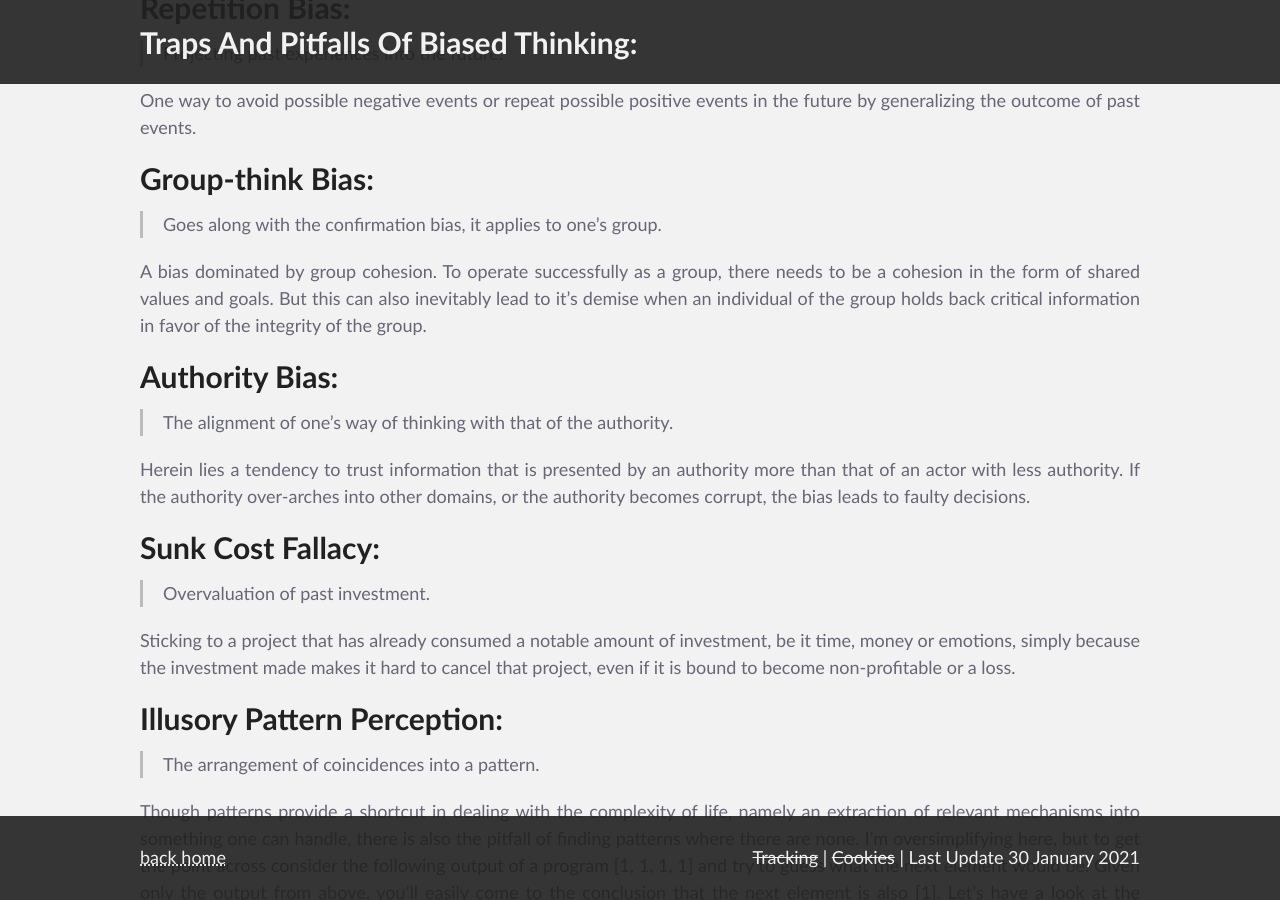
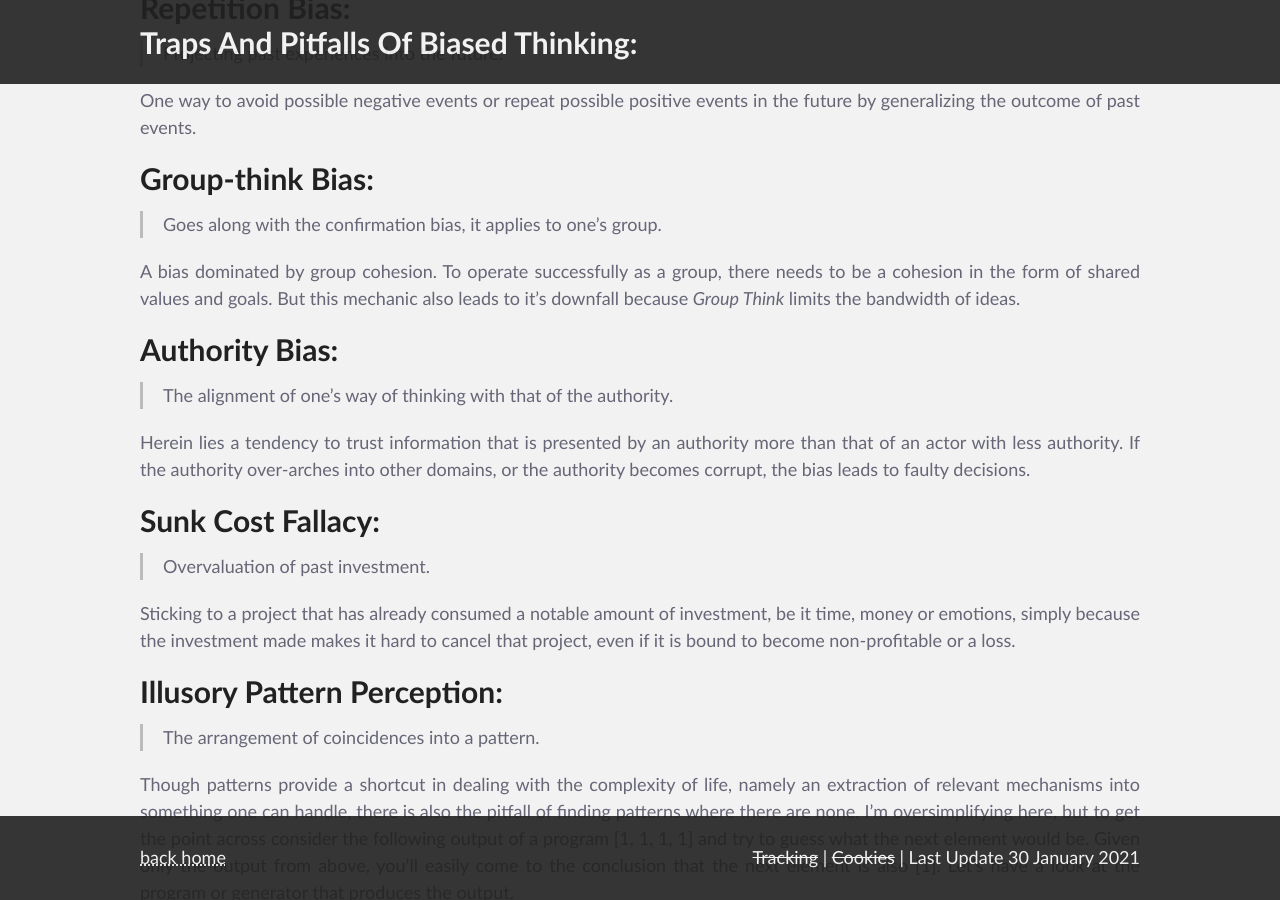
Before and after one commit to ZackDev/zackdev.github.io, a Jekyll site: the page built from _posts/2020-07-27-traps-and-pitfalls-of-biased-thinking.md, in a window 1280 px wide and 900 px high, scrolled down 567 px. Built offline with Jekyll 4.4.1, drawn with Linux system fonts in a browser that asks for light colours.

Commit message:
updated group thnink content

```diff
--- a/_posts/2020-07-27-traps-and-pitfalls-of-biased-thinking.md
+++ b/_posts/2020-07-27-traps-and-pitfalls-of-biased-thinking.md
@@ -24,7 +24,7 @@ One way to avoid possible negative events or repeat possible positive events in
 # Group-think Bias:
 > Goes along with the confirmation bias, it applies to one's group.
 
-A bias dominated by group cohesion. To operate successfully as a group, there needs to be a cohesion in the form of shared values and goals. But this can also inevitably lead to it's demise when an individual of the group holds back critical information in favor of the integrity of the group.
+A bias dominated by group cohesion. To operate successfully as a group, there needs to be a cohesion in the form of shared values and goals. But this mechanic also leads to it's downfall because *Group Think* limits the bandwidth of ideas.
 
 # Authority Bias:
 > The alignment of one's way of thinking with that of the authority.
```
